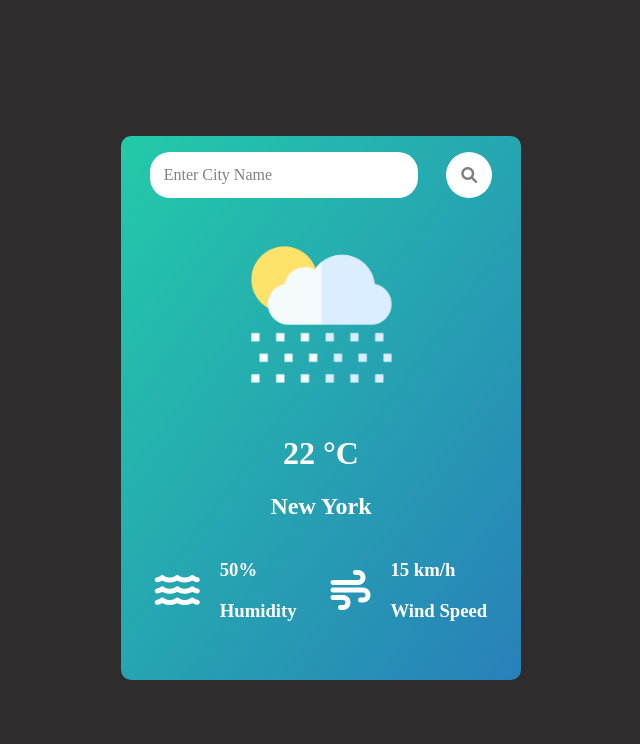
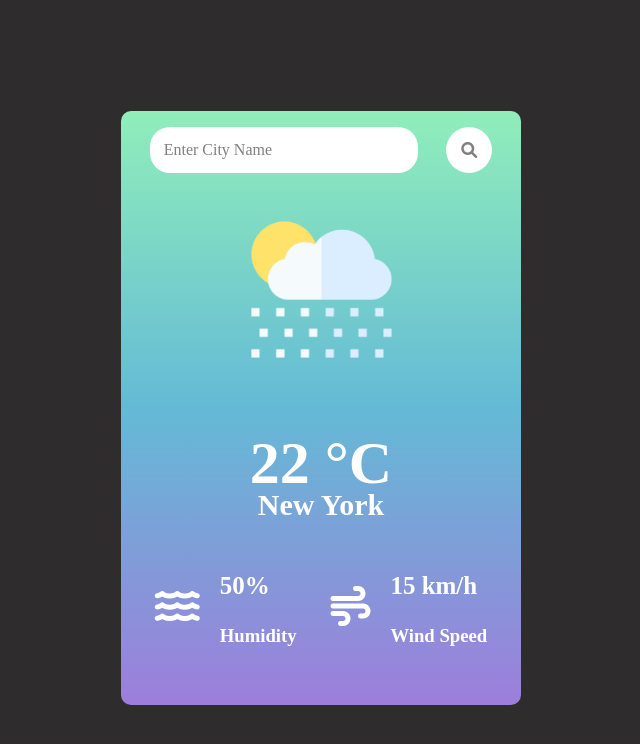
Before and after one commit to sofi638/homework1, a plain HTML site: page index.html in a window 1280 px wide. Shown: the whole page, without its empty margins (319-959 px from the left). Drawn offline with Linux system fonts and the light colour scheme.

Commit message:
Add files via upload

```diff
--- a/index.html
+++ b/index.html
@@ -21,22 +21,22 @@
       <img class="raining" src="rain.png" alt="" />
 
       <div class="cont-celsius">
-        <h1>22 °C</h1>
-        <h2>New York</h2>
+        <h1 class="celsius">22 °C</h1>
+        <h2 class="ny">New York</h2>
       </div>
 
       <div class="weather">
         <div class="small">
           <i class="fa-solid fa-water"></i>
           <div>
-            <h3>50%</h3>
+            <h3 class="percent">50%</h3>
             <h3 class="wind">Humidity</h3>
           </div>
         </div>
         <div class="small">
           <i class="fa-solid fa-wind"></i>
           <div>
-            <h3>15 km/h</h3>
+            <h3 class="kmh">15 km/h</h3>
             <h3 class="wind">Wind Speed</h3>
           </div>
         </div>
--- a/style.css
+++ b/style.css
@@ -7,7 +7,7 @@ body {
 }
 
 .container {
-  background: linear-gradient(to bottom right, #23caa9, #2980b9);
+  background: linear-gradient(#90eeba, #64bad6, #9d7edb);
   width: 400px;
   border-radius: 10px;
 }
@@ -47,13 +47,26 @@ body {
   color: white;
 }
 
+.celsius {
+  font-size: 60px;
+}
+.ny {
+  font-size: 30px;
+  margin-top: -50px;
+}
+
 .weather {
   color: white;
   display: flex;
   justify-content: space-evenly;
   margin-bottom: 40px;
 }
-
+.percent {
+  font-size: 25px;
+}
+.kmh {
+  font-size: 25px;
+}
 .small {
   display: flex;
   align-items: center;
```
